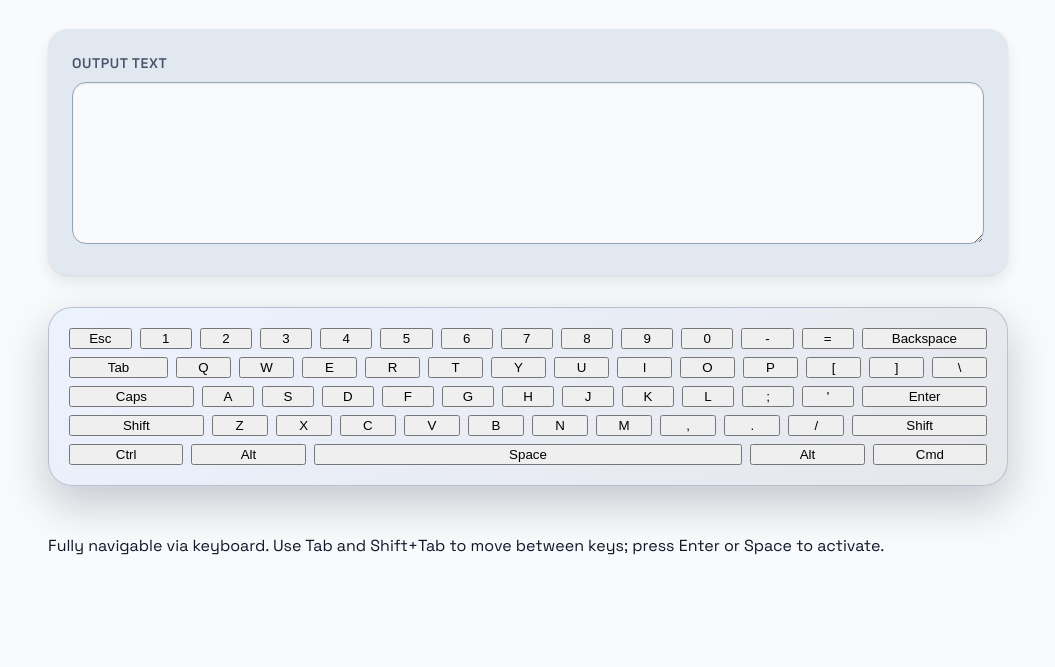
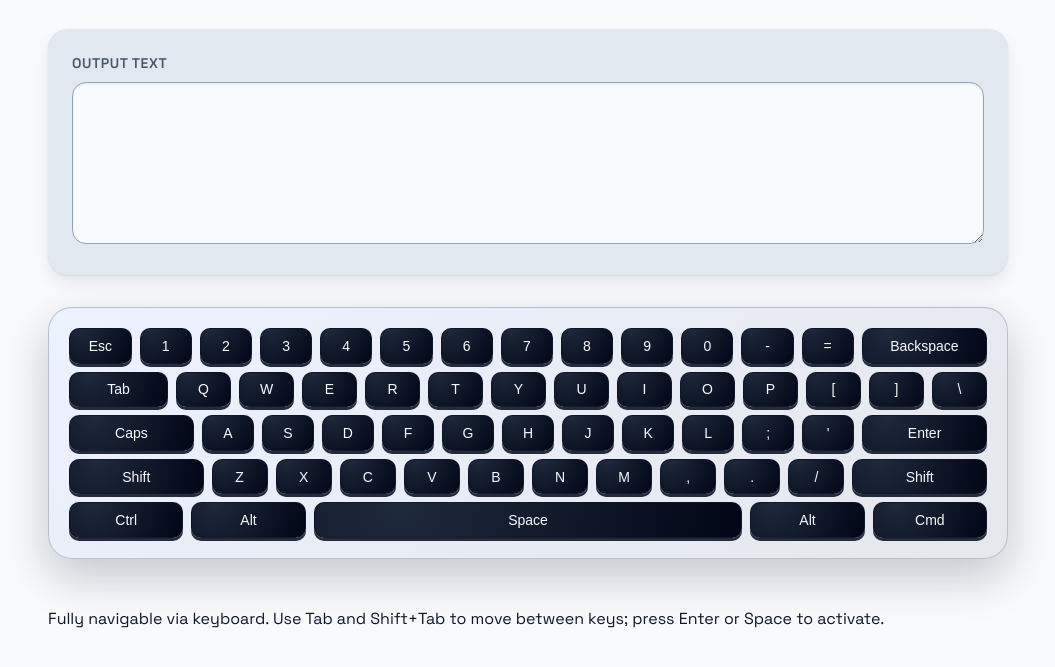
Before and after one commit to BenGephardt/GridBoard, a website: page index.html in a window 1280 px wide. Shown: the part 109-776 px from the top of the page, without its empty margins (112-1167 px from the left). Drawn offline with Linux system fonts and the light colour scheme.

Commit message:
style: add styles for key elements in keyboard layout

```diff
--- a/style.css
+++ b/style.css
@@ -197,3 +197,30 @@ body {
       1.6fr
     ) minmax(0, 1.6fr);
 }
+
+.key {
+  position: relative;
+  display: inline-flex;
+  align-items: center;
+  justify-content: center;
+  padding: 0.55rem 0.4rem;
+  border-radius: 10px;
+  border: 1px solid rgba(15, 23, 42, 0.8);
+  background: radial-gradient(circle at 20% 0%, #1e293b, #020617);
+  color: #f9fafb;
+  font-size: var(--text-sm);
+  font-weight: 500;
+  cursor: pointer;
+
+  /* eslint-disable css/use-baseline */
+  -webkit-user-select: none;
+  user-select: none;
+  /* eslint-enable css/use-baseline */
+
+  box-shadow: 0 3px 0 rgba(15, 23, 42, 0.9);
+  transition: transform var(--transition-fast),
+    box-shadow var(--transition-fast),
+    background-color var(--transition-fast),
+    border-color var(--transition-fast),
+    color var(--transition-fast);
+}
```
